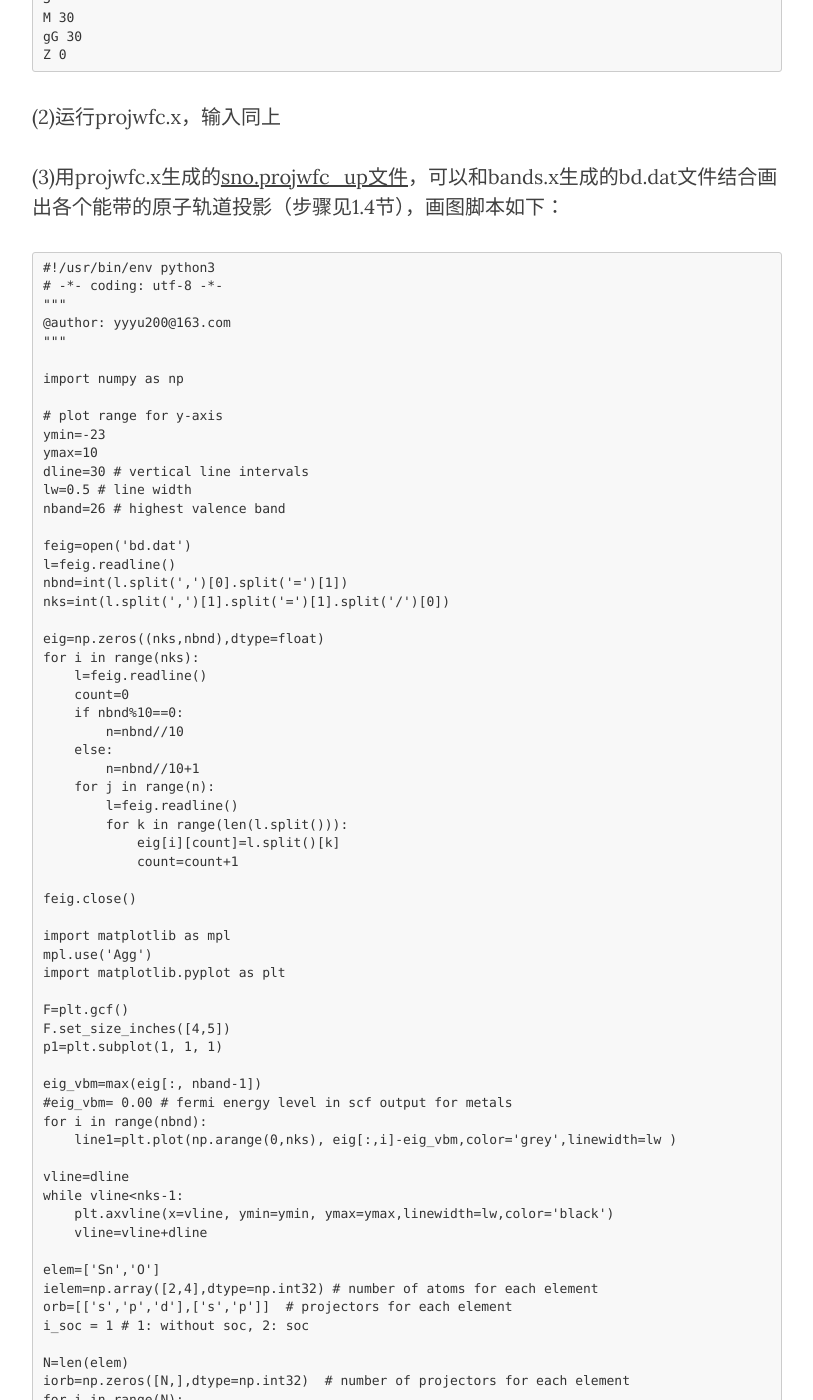
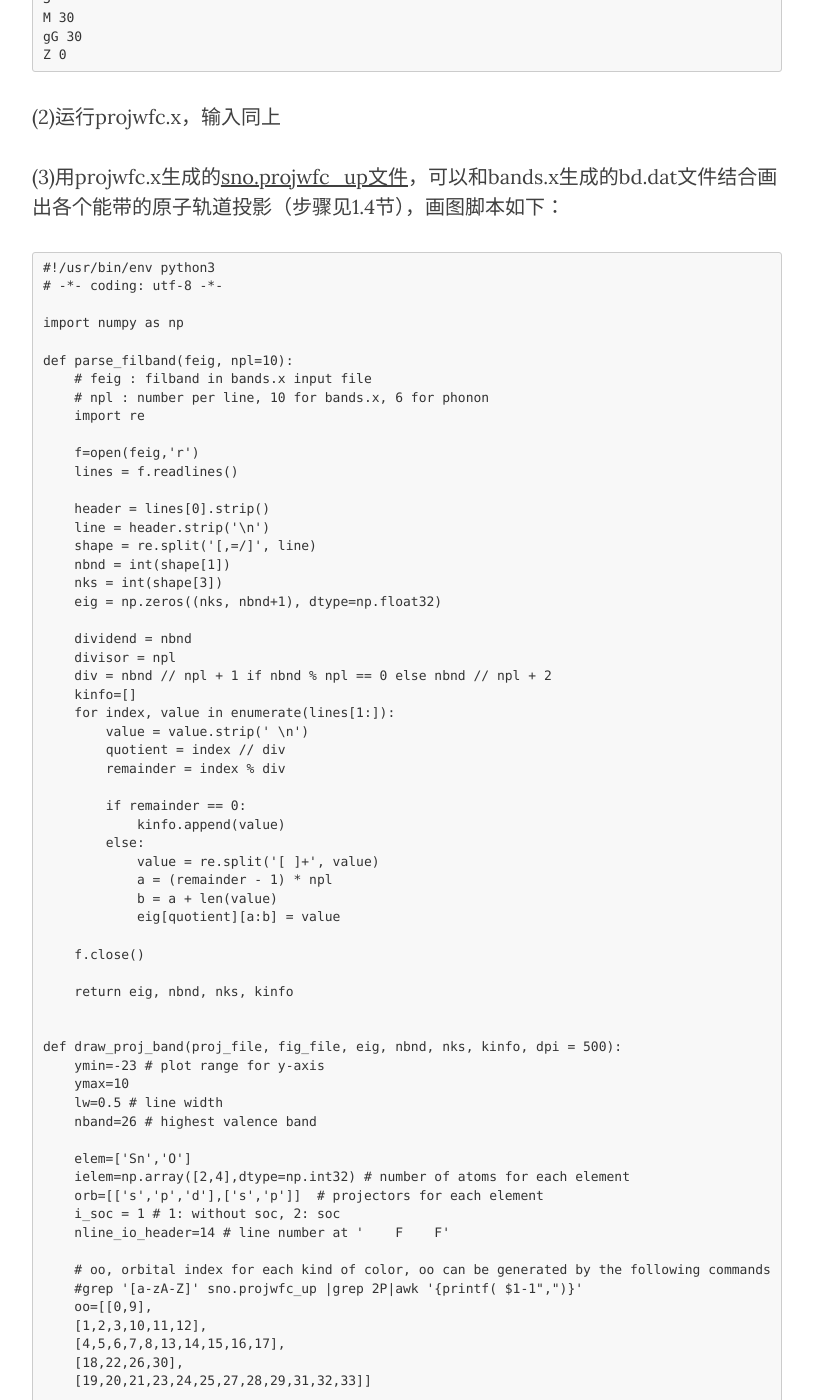
Before and after one commit to yyyu200/DFTbook, a Jekyll site: the page built from _posts/2019-04-01-HandsOn.md, in a window 1280 px wide and 1400 px high, scrolled down 58478 px. Shown: the whole window, without its empty margins (233-1046 px from the left). Built offline with Jekyll 4.4.1, drawn with Linux system fonts in a browser that asks for light colours; nearby versions of some CDN libraries; formulas are drawn with MathJax 3; comment, search, counter and statistics services are not loaded; some of the changed text lies outside the part shown.

Commit message:
modify at tx

````diff
--- a/_posts/2019-04-01-HandsOn.md
+++ b/_posts/2019-04-01-HandsOn.md
@@ -1929,132 +1929,156 @@ Z 0
 ```
 #!/usr/bin/env python3
 # -*- coding: utf-8 -*-
-"""
-@author: yyyu200@163.com
-"""
 
 import numpy as np
 
-# plot range for y-axis
-ymin=-23
-ymax=10
-dline=30 # vertical line intervals
-lw=0.5 # line width
-nband=26 # highest valence band
-
-feig=open('bd.dat')
-l=feig.readline()
-nbnd=int(l.split(',')[0].split('=')[1])
-nks=int(l.split(',')[1].split('=')[1].split('/')[0])
-
-eig=np.zeros((nks,nbnd),dtype=float)
-for i in range(nks):
-    l=feig.readline()
-    count=0
-    if nbnd%10==0:
-        n=nbnd//10
-    else:
-        n=nbnd//10+1
-    for j in range(n):
-        l=feig.readline()
-        for k in range(len(l.split())):
-            eig[i][count]=l.split()[k]
-            count=count+1
-
-feig.close()
-
-import matplotlib as mpl
-mpl.use('Agg')
-import matplotlib.pyplot as plt
-
-F=plt.gcf()
-F.set_size_inches([4,5])
-p1=plt.subplot(1, 1, 1)
-
-eig_vbm=max(eig[:, nband-1])
-#eig_vbm= 0.00 # fermi energy level in scf output for metals
-for i in range(nbnd):
-    line1=plt.plot(np.arange(0,nks), eig[:,i]-eig_vbm,color='grey',linewidth=lw )
-
-vline=dline
-while vline<nks-1:
-    plt.axvline(x=vline, ymin=ymin, ymax=ymax,linewidth=lw,color='black')
-    vline=vline+dline
-
-elem=['Sn','O']
-ielem=np.array([2,4],dtype=np.int32) # number of atoms for each element
-orb=[['s','p','d'],['s','p']]  # projectors for each element
-i_soc = 1 # 1: without soc, 2: soc
-
-N=len(elem)
-iorb=np.zeros([N,],dtype=np.int32)  # number of projectors for each element
-for i in range(N):
-    iorb[i]=len(orb[i])
-
-lorb=np.zeros([N,],dtype=np.int32) # number of local orbital for each element
-for i in range(N):
-    for j in orb[i]:
-        if j is 's':
-            lorb[i]+=1*i_soc
-        elif j is 'p':
-            lorb[i]+=3*i_soc
-        elif j is 'd':
-            lorb[i]+=5*i_soc
-        elif j is 'f':
-            lorb[i]+=7*i_soc
+def parse_filband(feig, npl=10):
+    # feig : filband in bands.x input file
+    # npl : number per line, 10 for bands.x, 6 for phonon
+    import re
+
+    f=open(feig,'r')
+    lines = f.readlines()
+
+    header = lines[0].strip()
+    line = header.strip('\n')
+    shape = re.split('[,=/]', line)
+    nbnd = int(shape[1])
+    nks = int(shape[3])
+    eig = np.zeros((nks, nbnd+1), dtype=np.float32)
+
+    dividend = nbnd
+    divisor = npl
+    div = nbnd // npl + 1 if nbnd % npl == 0 else nbnd // npl + 2
+    kinfo=[]
+    for index, value in enumerate(lines[1:]):
+        value = value.strip(' \n')
+        quotient = index // div
+        remainder = index % div
+
+        if remainder == 0:
+            kinfo.append(value)
         else:
-            print("unexpect: ",j)
-            assert False
-
-nlorb=np.dot(ielem,lorb)
-
-pjsum=np.zeros([nlorb, nks, nbnd], dtype=np.float32)
-
-filproj=open('sno.projwfc_up')
-nline_io_header=14 # line number at '    F    F'
-
-for i in range(nline_io_header):
-    filproj.readline()
-
-for i in range(nlorb):
-    filproj.readline()
-    for j in range(nks):
+            value = re.split('[ ]+', value)
+            a = (remainder - 1) * npl
+            b = a + len(value)
+            eig[quotient][a:b] = value
+
+    f.close()
+
+    return eig, nbnd, nks, kinfo
+
+
+def draw_proj_band(proj_file, fig_file, eig, nbnd, nks, kinfo, dpi = 500):
+    ymin=-23 # plot range for y-axis
+    ymax=10
+    lw=0.5 # line width
+    nband=26 # highest valence band
+
+    elem=['Sn','O']
+    ielem=np.array([2,4],dtype=np.int32) # number of atoms for each element
+    orb=[['s','p','d'],['s','p']]  # projectors for each element
+    i_soc = 1 # 1: without soc, 2: soc
+    nline_io_header=14 # line number at '    F    F'
+
+    # oo, orbital index for each kind of color, oo can be generated by the following commands
+    #grep '[a-zA-Z]' sno.projwfc_up |grep 2P|awk '{printf( $1-1",")}'
+    oo=[[0,9],
+    [1,2,3,10,11,12],
+    [4,5,6,7,8,13,14,15,16,17],
+    [18,22,26,30],
+    [19,20,21,23,24,25,27,28,29,31,32,33]]
+
+    color=['r','g','orange','cyan','blue']
+    label=['Sn s','Sn p','Sn d','O s','O p']
+
+    eig_ref=max(eig[:, nband-1]) # VBM for insulators
+    #eig_ref= 0.00 # fermi energy level in scf output for metals
+
+    x_ticks=(0,30,60)
+    x_labels=('M', r'${\Gamma}$', 'Z')
+
+    # end of (the most often) parameters
+
+    import matplotlib as mpl
+    mpl.use('Agg')
+    import matplotlib.pyplot as plt
+
+    F=plt.gcf()
+    F.set_size_inches([4,5])
+    p1=plt.subplot(1, 1, 1)
+
+    for i in range(nbnd):
+        line1=plt.plot(np.arange(0,nks), eig[:,i]-eig_ref,color='grey',linewidth=lw )
+
+    #vlines= np.arange(0,nks,30) # positions of vertical lines, or specified by [0, 30, 60, ...]
+    vlines = x_ticks
+    for vline in vlines:
+        plt.axvline(x=vline, ymin=ymin, ymax=ymax,linewidth=lw,color='black')
+
+    N=len(elem)
+    iorb=np.zeros([N,],dtype=np.int32)  # number of projectors for each element
+    for i in range(N):
+        iorb[i]=len(orb[i])
+
+    lorb=np.zeros([N,],dtype=np.int32) # number of local orbital for each element
+    for i in range(N):
+        for j in orb[i]:
+            if j == 's':
+                lorb[i]+=1*i_soc
+            elif j == 'p':
+                lorb[i]+=3*i_soc
+            elif j == 'd':
+                lorb[i]+=5*i_soc
+            elif j == 'f':
+                lorb[i]+=7*i_soc
+            else:
+                print("unexpect: ",j)
+                assert False
+
+    nlorb=np.dot(ielem,lorb)
+
+    pjsum=np.zeros([nlorb, nks, nbnd], dtype=np.float32)
+
+    filproj=open(proj_file)
+
+    for i in range(nline_io_header):
+        filproj.readline()
+
+    for i in range(nlorb):
+        filproj.readline()
+        for j in range(nks):
+            for k in range(nbnd):
+                pjsum[i,j,k]=float(filproj.readline().split()[2])
+
+    nplotline=np.sum(iorb)
+
+    s_of_o=np.zeros([nks,],dtype=np.float32)
+
+    scale=90.0
+    st=[]
+    for i in range(len(oo)):
         for k in range(nbnd):
-            pjsum[i,j,k]=float(filproj.readline().split()[2])
-
-nplotline=np.sum(iorb)
-# oo, orbital index for each kind of color, oo can be generated by the following commands
-#grep '[a-zA-Z]' sno.projwfc_up |grep 2P|awk '{printf( $1-1",")}'
-oo=[[0,9],
-[1,2,3,10,11,12],
-[4,5,6,7,8,13,14,15,16,17],
-[18,22,26,30],
-[19,20,21,23,24,25,27,28,29,31,32,33]]
-
-s_of_o=np.zeros([nks,],dtype=np.float32)
-color=['r','g','orange','cyan','blue']
-label=['Sn s','Sn p','Sn d','O s','O p']
-
-scale=90.0
-st=[]
-for i in range(len(oo)):
-    for k in range(nbnd):
-        s_of_o=np.zeros([nks,],dtype=np.float32)
-        for j in oo[i]:
-            s_of_o[:]+=pjsum[j,:,k]
-        if k == 0:
-            st.append(plt.scatter(-1, ymin-1, 20, c=color[i], alpha=0.5, label=label[i],marker='.',edgecolor='none'))
-        st.append(plt.scatter(np.arange(0,nks), eig[:,k]-eig_vbm, s=scale*s_of_o, c=color[i], alpha=0.5, marker='.',edgecolor='none'))
-
-plt.xlim([0,nks-1]) # 201 points
-plt.ylim([ymin,ymax])
-plt.ylabel(r'E (eV)',fontsize=16)
-plt.xticks((0,30,60), ('M', r'${\Gamma}$', 'Z') )
-
-plt.subplots_adjust(left=0.20, right=0.75, top=0.95, bottom=0.1)
-p1.legend(scatterpoints =1, numpoints=1,markerscale=2.0, bbox_to_anchor=(1.05, 1), loc='upper left', borderaxespad=0.)
-
-plt.savefig('pjband.png',dpi=400)
+            s_of_o=np.zeros([nks,],dtype=np.float32)
+            for j in oo[i]:
+                s_of_o[:]+=pjsum[j,:,k]
+            if k == 0:
+                st.append(plt.scatter(-1, ymin-1, 20, c=color[i], alpha=0.5, label=label[i],marker='.',edgecolor='none'))
+            st.append(plt.scatter(np.arange(0,nks), eig[:,k]-eig_ref, s=scale*s_of_o, c=color[i], alpha=0.5, marker='.',edgecolor='none'))
+
+    plt.xlim([0,nks-1]) # 201 points
+    plt.ylim([ymin,ymax])
+    plt.ylabel(r'E (eV)',fontsize=16)
+    plt.xticks(x_ticks, x_labels)
+
+    plt.subplots_adjust(left=0.20, right=0.75, top=0.95, bottom=0.1)
+    p1.legend(scatterpoints =1, numpoints=1,markerscale=2.0, bbox_to_anchor=(1.05, 1), loc='upper left', borderaxespad=0.)
+
+    plt.savefig(fig_file,dpi=dpi)
+
+if __name__ == '__main__':
+    _eig, _nbnd, _nks, _kinfo = parse_filband("bd.dat")
+    draw_proj_band("sno.projwfc_up","pjband.png", _eig, _nbnd, _nks, _kinfo)
 ```
 
 结果如图所示。
````
